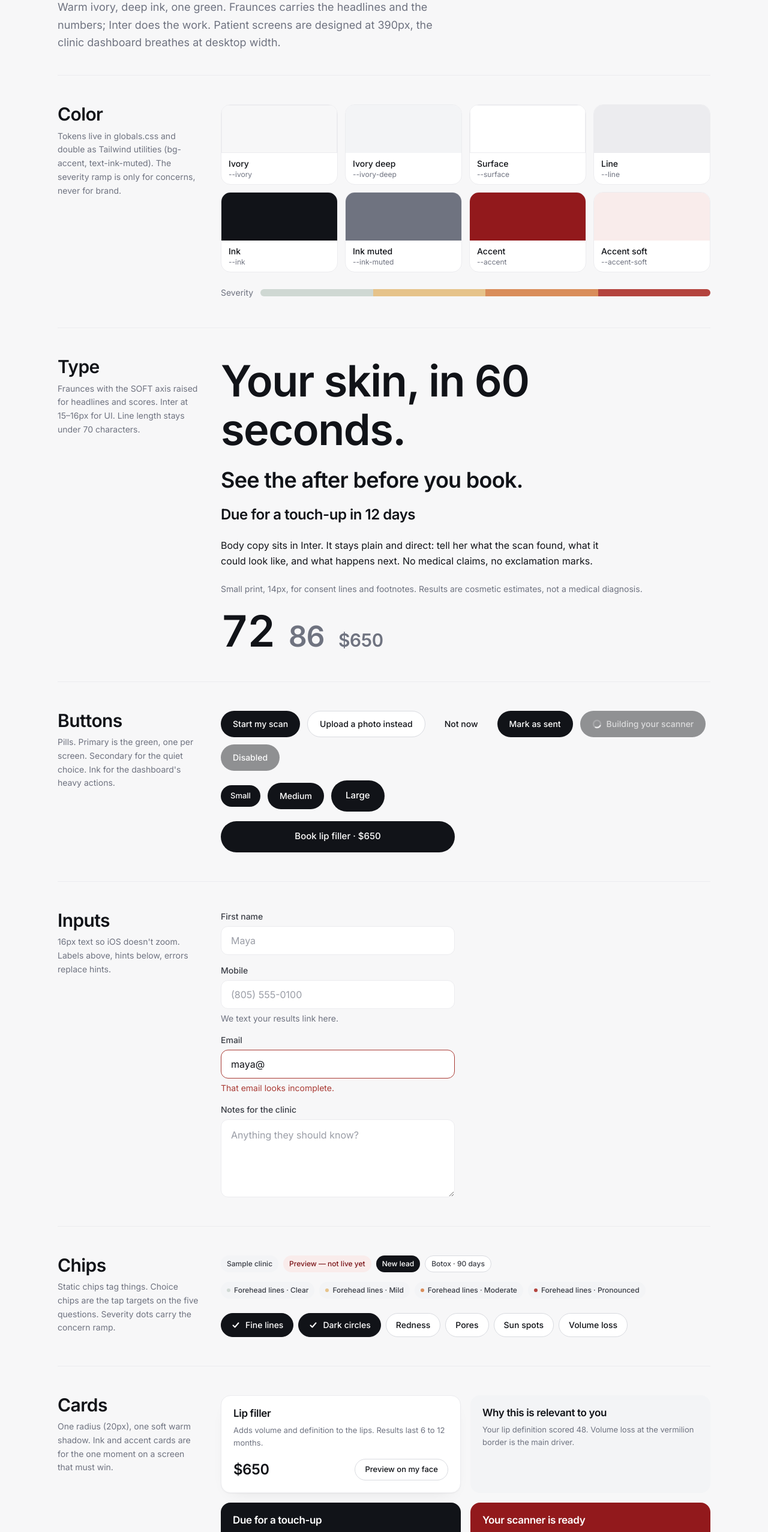
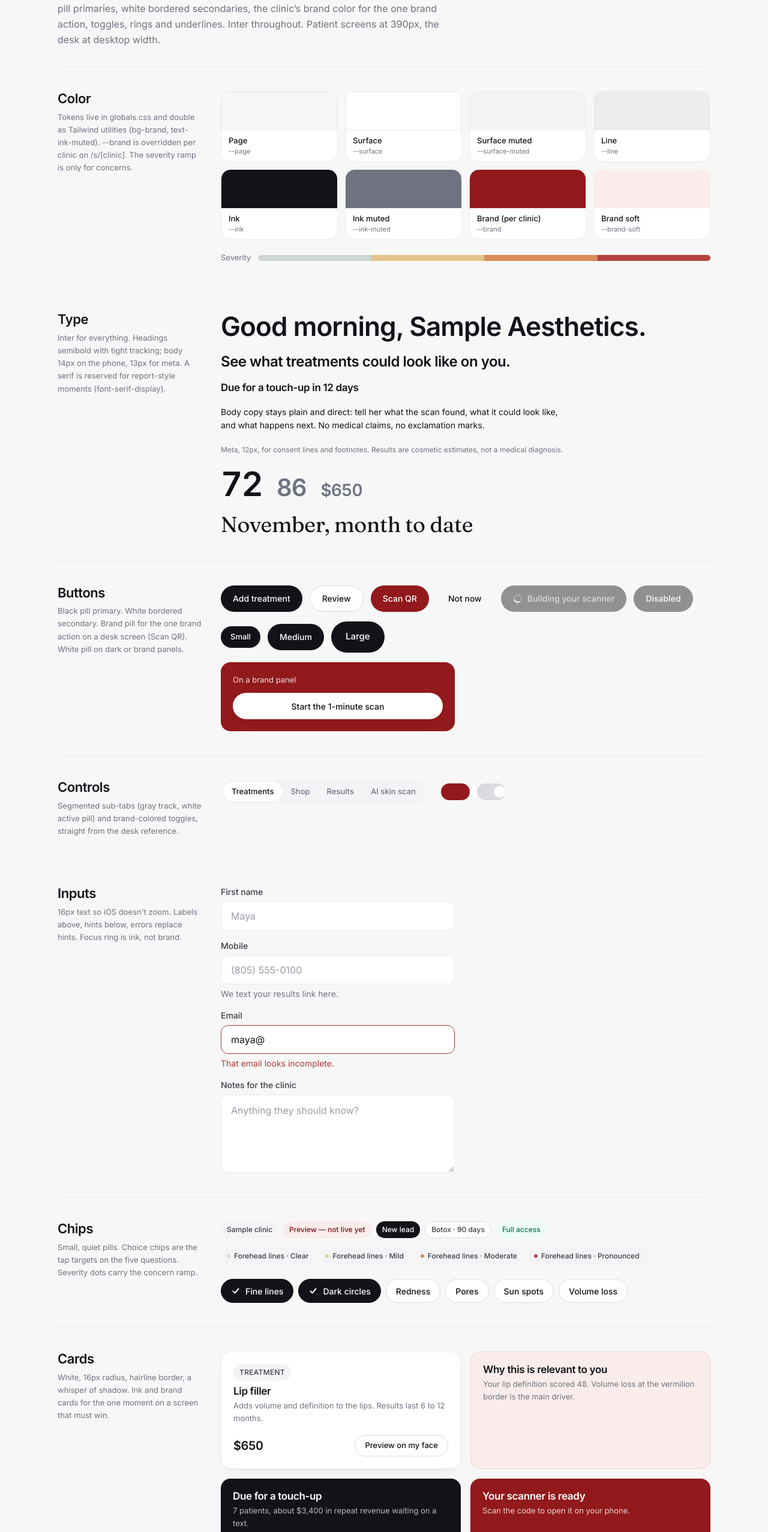
Before and after one commit to amonta16/Origami, a Next.js app: page /styleguide in a window 1280 px wide. Shown: the part 225-2779 px from the top of the page at 60% size. Built offline with nearby package versions, Linux system fonts and the light colour scheme.

Commit message:
Reskin: styleguide reflects the retuned system; adds controls and app-chrome sections

```diff
--- a/src/app/styleguide/demos.tsx
+++ b/src/app/styleguide/demos.tsx
@@ -1,13 +1,12 @@
 "use client";
 
 import * as React from "react";
-import { BottomSheet, Button, ChoiceChip, Input, ScoreRing } from "@/components/ui";
+import { BottomSheet, Button, ChoiceChip, Input, ScoreRing, Segmented, Toggle } from "@/components/ui";
 
 export function ChoiceChipDemo() {
   const options = ["Fine lines", "Dark circles", "Redness", "Pores", "Sun spots", "Volume loss"];
   const [picked, setPicked] = React.useState<string[]>(["Fine lines", "Dark circles"]);
-  const toggle = (o: string) =>
-    setPicked((p) => (p.includes(o) ? p.filter((x) => x !== o) : [...p, o]));
+  const toggle = (o: string) => setPicked((p) => (p.includes(o) ? p.filter((x) => x !== o) : [...p, o]));
   return (
     <div className="flex flex-wrap gap-2">
       {options.map((o) => (
@@ -19,21 +18,41 @@ export function ChoiceChipDemo() {
   );
 }
 
+export function ControlsDemo() {
+  const [seg, setSeg] = React.useState<"treatments" | "shop" | "results" | "scan">("treatments");
+  const [on, setOn] = React.useState(true);
+  const [off, setOff] = React.useState(false);
+  return (
+    <div className="flex flex-wrap items-center gap-6">
+      <Segmented
+        value={seg}
+        onChange={setSeg}
+        options={[
+          { value: "treatments", label: "Treatments" },
+          { value: "shop", label: "Shop" },
+          { value: "results", label: "Results" },
+          { value: "scan", label: "AI skin scan" },
+        ]}
+      />
+      <div className="flex items-center gap-3">
+        <Toggle checked={on} onChange={setOn} label="Show the scan in your app" />
+        <Toggle checked={off} onChange={setOff} label="Automatic follow-up" />
+      </div>
+    </div>
+  );
+}
+
 export function ScoreRingDemo() {
   const [v, setV] = React.useState(72);
   return (
     <div className="flex flex-col items-center gap-5">
-      <ScoreRing value={v} potential={86} caption="Potential 86" />
+      <ScoreRing value={v} potential={86} caption="Potential 86" size={180} />
       <div className="flex gap-2">
-        <Button size="sm" variant="secondary" onClick={() => setV(58)}>
-          Set 58
-        </Button>
-        <Button size="sm" variant="secondary" onClick={() => setV(72)}>
-          Set 72
-        </Button>
-        <Button size="sm" variant="secondary" onClick={() => setV(91)}>
-          Set 91
-        </Button>
+        {[58, 72, 91].map((n) => (
+          <Button key={n} size="sm" variant="secondary" onClick={() => setV(n)}>
+            Set {n}
+          </Button>
+        ))}
       </div>
     </div>
   );
@@ -42,16 +61,13 @@ export function ScoreRingDemo() {
 export function BottomSheetDemo() {
   const [open, setOpen] = React.useState(false);
   return (
-    <div className="relative mx-auto h-[640px] w-full max-w-phone overflow-hidden rounded-[40px] border border-line-strong bg-ivory shadow-lift">
+    <div className="relative mx-auto h-[640px] w-full max-w-phone overflow-hidden rounded-[40px] border border-line-strong bg-white shadow-lift">
       <div className="flex h-full flex-col px-5 pt-14">
-        <p className="text-sm text-ink-muted">Sample clinic</p>
-        <h3 className="font-display mt-1 text-[32px]">Your results are ready</h3>
-        <p className="mt-3 text-[15px] text-ink-muted">
-          The sheet below is the booking step. It slides up over the results and
-          stays reachable with one thumb.
-        </p>
+        <p className="text-[12px] text-ink-muted">Sample clinic</p>
+        <h3 className="font-display mt-1 text-[24px]">Your results are ready</h3>
+        <p className="mt-3 text-[14px] text-ink-muted">The sheet below is the booking step. It slides up over the results and stays reachable with one thumb.</p>
         <div className="mt-auto pb-6">
-          <Button full onClick={() => setOpen(true)}>
+          <Button full size="lg" onClick={() => setOpen(true)}>
             Book lip filler
           </Button>
         </div>
@@ -63,9 +79,7 @@ export function BottomSheetDemo() {
           <Button full onClick={() => setOpen(false)}>
             Send request
           </Button>
-          <p className="text-center text-xs text-ink-muted">
-            The clinic confirms by text. No payment today.
-          </p>
+          <p className="text-center text-[12px] text-ink-muted">The clinic confirms by text. No payment today.</p>
         </div>
       </BottomSheet>
     </div>
--- a/src/app/styleguide/page.tsx
+++ b/src/app/styleguide/page.tsx
@@ -1,38 +1,30 @@
 import type { Metadata } from "next";
-import { Button, Card, CardText, CardTitle, Chip, Input, Textarea } from "@/components/ui";
+import { AppBar, Button, Card, CardText, CardTitle, Chip, Input, TabBar, Textarea } from "@/components/ui";
 import type { Severity } from "@/components/ui";
-import { BottomSheetDemo, ChoiceChipDemo, ScoreRingDemo } from "./demos";
+import { BottomSheetDemo, ChoiceChipDemo, ControlsDemo, ScoreRingDemo } from "./demos";
 
 export const metadata: Metadata = { title: "Styleguide" };
 
-const colors: Array<{ name: string; token: string; cls: string; dark?: boolean }> = [
-  { name: "Ivory", token: "--ivory", cls: "bg-ivory border border-line" },
-  { name: "Ivory deep", token: "--ivory-deep", cls: "bg-ivory-deep" },
+const colors: Array<{ name: string; token: string; cls: string }> = [
+  { name: "Page", token: "--page", cls: "bg-page border border-line" },
   { name: "Surface", token: "--surface", cls: "bg-surface border border-line" },
+  { name: "Surface muted", token: "--surface-muted", cls: "bg-surface-muted" },
   { name: "Line", token: "--line", cls: "bg-line" },
-  { name: "Ink", token: "--ink", cls: "bg-ink", dark: true },
-  { name: "Ink muted", token: "--ink-muted", cls: "bg-ink-muted", dark: true },
-  { name: "Accent", token: "--accent", cls: "bg-accent", dark: true },
-  { name: "Accent soft", token: "--accent-soft", cls: "bg-accent-soft" },
+  { name: "Ink", token: "--ink", cls: "bg-ink" },
+  { name: "Ink muted", token: "--ink-muted", cls: "bg-ink-muted" },
+  { name: "Brand (per clinic)", token: "--brand", cls: "bg-brand" },
+  { name: "Brand soft", token: "--brand-soft", cls: "bg-brand-soft" },
 ];
 
 const severities: Severity[] = ["none", "mild", "moderate", "pronounced"];
 
-function Section({
-  title,
-  note,
-  children,
-}: {
-  title: string;
-  note?: string;
-  children: React.ReactNode;
-}) {
+function Section({ title, note, children }: { title: string; note?: string; children: React.ReactNode }) {
   return (
-    <section className="border-t border-line py-12 first:border-t-0">
+    <section className="border-t border-line py-10 first:border-t-0">
       <div className="grid gap-8 lg:grid-cols-[240px_1fr]">
         <div>
-          <h2 className="font-display text-3xl">{title}</h2>
-          {note && <p className="mt-2 text-sm leading-relaxed text-ink-muted">{note}</p>}
+          <h2 className="font-display text-[22px]">{title}</h2>
+          {note && <p className="mt-2 text-[13px] leading-relaxed text-ink-muted">{note}</p>}
         </div>
         <div>{children}</div>
       </div>
@@ -43,69 +35,61 @@ function Section({
 export default function StyleguidePage() {
   return (
     <main className="mx-auto w-full max-w-6xl px-5 py-10 sm:px-8">
-      <header className="pb-10">
-        <p className="text-sm text-ink-muted">Facet design system</p>
-        <h1 className="font-display mt-2 max-w-3xl text-5xl sm:text-6xl">
-          Clinical luxe, built for a phone held at arm&rsquo;s length.
-        </h1>
-        <p className="mt-5 max-w-2xl text-lg leading-relaxed text-ink-muted">
-          Warm ivory, deep ink, one green. Fraunces carries the headlines and the
-          numbers; Inter does the work. Patient screens are designed at 390px, the
-          clinic dashboard breathes at desktop width.
+      <header className="pb-8">
+        <p className="text-[13px] text-ink-muted">Facet design system</p>
+        <h1 className="font-display mt-2 max-w-3xl text-[40px] sm:text-[52px]">White, near-black, hairlines, and one clinic color.</h1>
+        <p className="mt-4 max-w-2xl text-[16px] leading-relaxed text-ink-muted">
+          Retuned to the team&rsquo;s disclosed design reference (see reference/REFERENCE.md). Black pill primaries, white bordered secondaries, the clinic&rsquo;s brand color for the one brand action, toggles, rings and underlines. Inter throughout. Patient screens at 390px, the desk at desktop width.
         </p>
       </header>
 
-      <Section title="Color" note="Tokens live in globals.css and double as Tailwind utilities (bg-accent, text-ink-muted). The severity ramp is only for concerns, never for brand.">
+      <Section title="Color" note="Tokens live in globals.css and double as Tailwind utilities (bg-brand, text-ink-muted). --brand is overridden per clinic on /s/[clinic]. The severity ramp is only for concerns.">
         <div className="grid grid-cols-2 gap-3 sm:grid-cols-4">
           {colors.map((c) => (
             <div key={c.token} className="overflow-hidden rounded-card border border-line bg-surface">
-              <div className={`h-20 ${c.cls}`} />
+              <div className={`h-16 ${c.cls}`} />
               <div className="px-3 py-2">
-                <div className="text-sm font-medium">{c.name}</div>
-                <div className="text-xs text-ink-muted">{c.token}</div>
+                <div className="text-[13px] font-medium">{c.name}</div>
+                <div className="text-[11px] text-ink-muted">{c.token}</div>
               </div>
             </div>
           ))}
         </div>
-        <div className="mt-6 flex items-center gap-3">
-          <span className="text-sm text-ink-muted">Severity</span>
+        <div className="mt-5 flex items-center gap-3">
+          <span className="text-[13px] text-ink-muted">Severity</span>
           <div className="flex flex-1 overflow-hidden rounded-chip">
-            <div className="h-3 flex-1 bg-sev-none" />
-            <div className="h-3 flex-1 bg-sev-mild" />
-            <div className="h-3 flex-1 bg-sev-moderate" />
-            <div className="h-3 flex-1 bg-sev-pronounced" />
+            <div className="h-2.5 flex-1 bg-sev-none" />
+            <div className="h-2.5 flex-1 bg-sev-mild" />
+            <div className="h-2.5 flex-1 bg-sev-moderate" />
+            <div className="h-2.5 flex-1 bg-sev-pronounced" />
           </div>
         </div>
       </Section>
 
-      <Section title="Type" note="Fraunces with the SOFT axis raised for headlines and scores. Inter at 15–16px for UI. Line length stays under 70 characters.">
-        <div className="space-y-6">
-          <div className="font-display text-6xl sm:text-7xl">Your skin, in 60 seconds.</div>
-          <div className="font-display text-4xl">See the after before you book.</div>
-          <div className="font-display text-2xl">Due for a touch-up in 12 days</div>
-          <p className="max-w-prose text-base leading-relaxed">
-            Body copy sits in Inter. It stays plain and direct: tell her what the
-            scan found, what it could look like, and what happens next. No
-            medical claims, no exclamation marks.
+      <Section title="Type" note="Inter for everything. Headings semibold with tight tracking; body 14px on the phone, 13px for meta. A serif is reserved for report-style moments (font-serif-display).">
+        <div className="space-y-5">
+          <div className="font-display text-[44px]">Good morning, Sample Aesthetics.</div>
+          <div className="font-display text-[24px]">See what treatments could look like on you.</div>
+          <div className="font-display text-[17px]">Due for a touch-up in 12 days</div>
+          <p className="max-w-prose text-[14px] leading-relaxed">
+            Body copy stays plain and direct: tell her what the scan found, what it could look like, and what happens next. No medical claims, no exclamation marks.
           </p>
-          <p className="text-sm text-ink-muted">
-            Small print, 14px, for consent lines and footnotes. Results are
-            cosmetic estimates, not a medical diagnosis.
-          </p>
+          <p className="text-[12px] text-ink-muted">Meta, 12px, for consent lines and footnotes. Results are cosmetic estimates, not a medical diagnosis.</p>
           <div className="flex items-baseline gap-6">
-            <span className="font-display font-display-numeral text-7xl">72</span>
-            <span className="font-display font-display-numeral text-5xl text-ink-muted">86</span>
-            <span className="font-display font-display-numeral text-3xl text-ink-muted">$650</span>
+            <span className="font-display font-display-numeral text-[56px]">72</span>
+            <span className="font-display font-display-numeral text-[40px] text-ink-muted">86</span>
+            <span className="font-display font-display-numeral text-[28px] text-ink-muted">$650</span>
           </div>
+          <div className="font-serif-display text-[36px]">November, month to date</div>
         </div>
       </Section>
 
-      <Section title="Buttons" note="Pills. Primary is the green, one per screen. Secondary for the quiet choice. Ink for the dashboard's heavy actions.">
+      <Section title="Buttons" note="Black pill primary. White bordered secondary. Brand pill for the one brand action on a desk screen (Scan QR). White pill on dark or brand panels.">
         <div className="flex flex-wrap items-center gap-3">
-          <Button>Start my scan</Button>
-          <Button variant="secondary">Upload a photo instead</Button>
+          <Button>Add treatment</Button>
+          <Button variant="secondary">Review</Button>
+          <Button variant="brand">Scan QR</Button>
           <Button variant="ghost">Not now</Button>
-          <Button variant="ink">Mark as sent</Button>
           <Button loading>Building your scanner</Button>
           <Button disabled>Disabled</Button>
         </div>
@@ -114,14 +98,17 @@ export default function StyleguidePage() {
           <Button size="md">Medium</Button>
           <Button size="lg">Large</Button>
         </div>
-        <div className="mt-4 max-w-phone">
-          <Button full size="lg">
-            Book lip filler · $650
-          </Button>
+        <div className="mt-4 flex max-w-phone flex-col gap-3 rounded-card bg-brand p-5">
+          <p className="text-[13px] text-white/85">On a brand panel</p>
+          <Button variant="white">Start the 1-minute scan</Button>
         </div>
       </Section>
 
-      <Section title="Inputs" note="16px text so iOS doesn't zoom. Labels above, hints below, errors replace hints.">
+      <Section title="Controls" note="Segmented sub-tabs (gray track, white active pill) and brand-colored toggles, straight from the desk reference.">
+        <ControlsDemo />
+      </Section>
+
+      <Section title="Inputs" note="16px text so iOS doesn't zoom. Labels above, hints below, errors replace hints. Focus ring is ink, not brand.">
         <div className="grid max-w-phone gap-4">
           <Input label="First name" placeholder="Maya" />
           <Input label="Mobile" type="tel" placeholder="(805) 555-0100" hint="We text your results link here." />
@@ -130,12 +117,13 @@ export default function StyleguidePage() {
         </div>
       </Section>
 
-      <Section title="Chips" note="Static chips tag things. Choice chips are the tap targets on the five questions. Severity dots carry the concern ramp.">
+      <Section title="Chips" note="Small, quiet pills. Choice chips are the tap targets on the five questions. Severity dots carry the concern ramp.">
         <div className="flex flex-wrap gap-2">
           <Chip>Sample clinic</Chip>
-          <Chip tone="accent">Preview — not live yet</Chip>
+          <Chip tone="brand">Preview — not live yet</Chip>
           <Chip tone="ink">New lead</Chip>
           <Chip tone="outline">Botox · 90 days</Chip>
+          <Chip tone="ok">Full access</Chip>
         </div>
         <div className="mt-4 flex flex-wrap gap-2">
           {severities.map((s) => (
@@ -149,48 +137,51 @@ export default function StyleguidePage() {
         </div>
       </Section>
 
-      <Section title="Cards" note="One radius (20px), one soft warm shadow. Ink and accent cards are for the one moment on a screen that must win.">
+      <Section title="Cards" note="White, 16px radius, hairline border, a whisper of shadow. Ink and brand cards for the one moment on a screen that must win.">
         <div className="grid gap-4 sm:grid-cols-2">
           <Card>
-            <CardTitle>Lip filler</CardTitle>
-            <CardText className="mt-2">
-              Adds volume and definition to the lips. Results last 6 to 12 months.
-            </CardText>
+            <Chip className="h-6 px-2 text-[10px] tracking-wide">TREATMENT</Chip>
+            <CardTitle className="mt-2">Lip filler</CardTitle>
+            <CardText className="mt-1">Adds volume and definition to the lips. Results last 6 to 12 months.</CardText>
             <div className="mt-4 flex items-center justify-between">
-              <span className="font-display font-display-numeral text-2xl">$650</span>
+              <span className="font-display font-display-numeral text-[20px]">$650</span>
               <Button size="sm" variant="secondary">
                 Preview on my face
               </Button>
             </div>
           </Card>
-          <Card tone="ivory">
+          <Card tone="brand-soft">
             <CardTitle>Why this is relevant to you</CardTitle>
-            <CardText className="mt-2">
-              Your lip definition scored 48. Volume loss at the vermilion border
-              is the main driver.
-            </CardText>
+            <CardText className="mt-1 text-brand-ink">Your lip definition scored 48. Volume loss at the vermilion border is the main driver.</CardText>
           </Card>
           <Card tone="ink">
             <CardTitle>Due for a touch-up</CardTitle>
-            <CardText className="mt-2 text-ivory/75">
-              7 patients, about $3,400 in repeat revenue waiting on a text.
-            </CardText>
+            <CardText className="mt-1 text-white/70">7 patients, about $3,400 in repeat revenue waiting on a text.</CardText>
             <div className="mt-4">
-              <Button size="sm" variant="primary">
+              <Button size="sm" variant="white">
                 Open the list
               </Button>
             </div>
           </Card>
-          <Card tone="accent">
+          <Card tone="brand">
             <CardTitle>Your scanner is ready</CardTitle>
-            <CardText className="mt-2 text-ivory/80">
-              Scan the code to open it on your phone.
-            </CardText>
+            <CardText className="mt-1 text-white/80">Scan the code to open it on your phone.</CardText>
           </Card>
         </div>
       </Section>
 
-      <Section title="Score ring" note="Animates from zero on first paint. The thin outer arc is her Potential after the recommended plan. Fraunces numerals, tabular.">
+      <Section title="App chrome" note="Patient app top bar (clinic mark, two icons) and the floating five-tab bar. Tabs without a destination yet render muted.">
+        <div className="relative mx-auto h-[420px] w-full max-w-phone overflow-hidden rounded-[40px] border border-line-strong bg-white shadow-lift">
+          <AppBar title="Sample Aesthetics" right={<Chip>Sample clinic</Chip>} />
+          <div className="px-4">
+            <div className="aspect-[4/3] rounded-card bg-surface-muted" />
+            <p className="font-display mt-4 text-[17px]">Popular right now</p>
+          </div>
+          <TabBar active="home" base="/s/sample" className="!absolute" />
+        </div>
+      </Section>
+
+      <Section title="Score ring" note="Animates from zero on first paint. The thin outer arc is her Potential after the recommended plan. Brand-colored.">
         <ScoreRingDemo />
       </Section>
 
```
